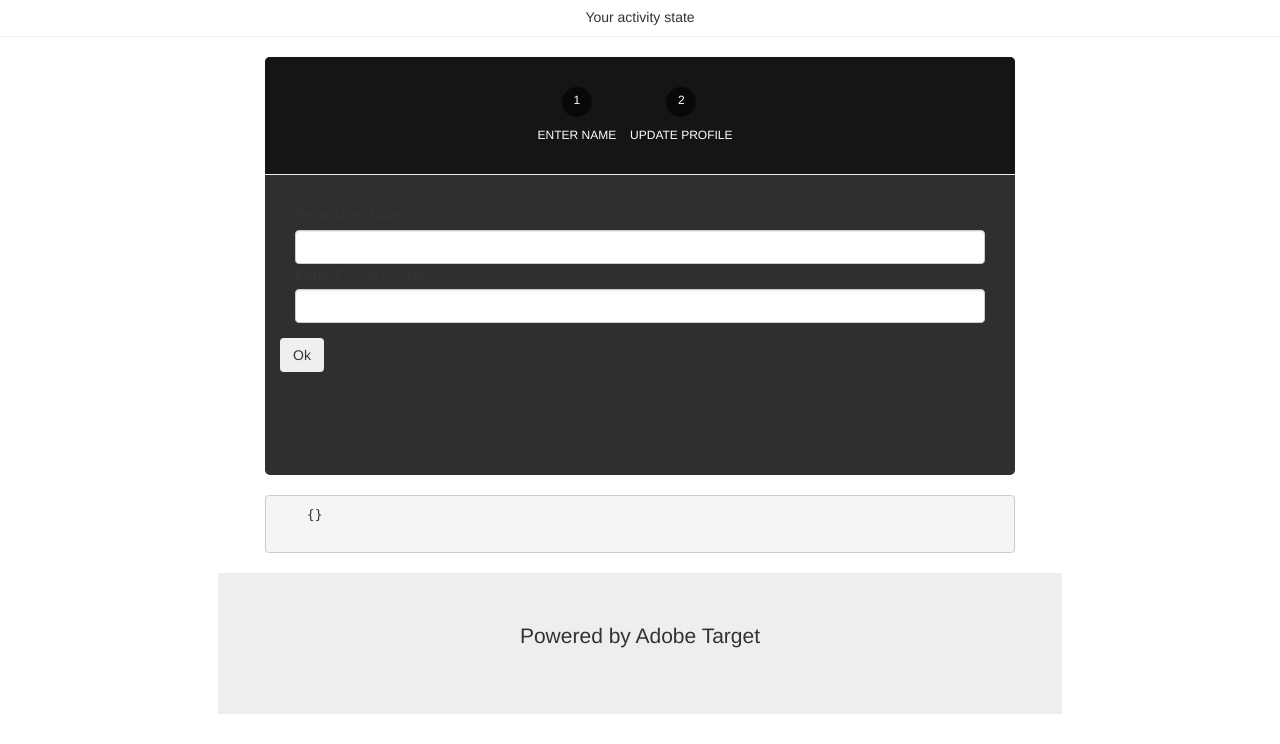
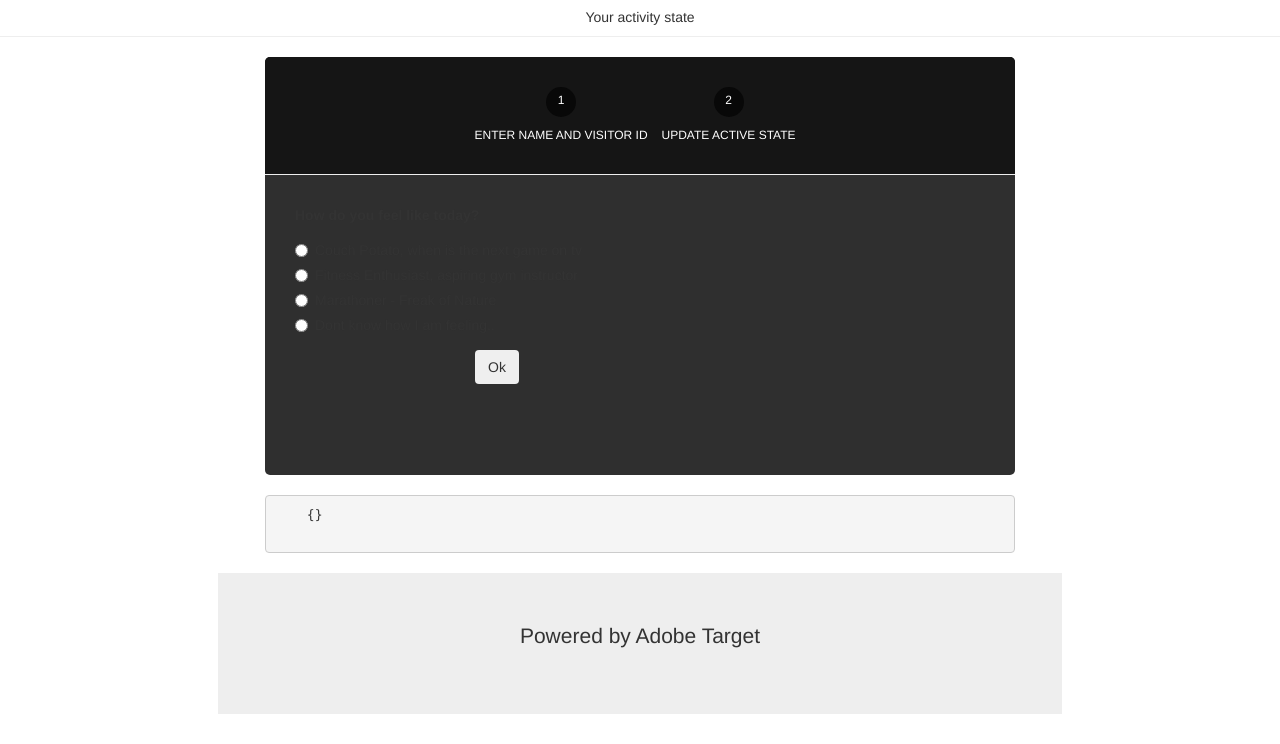
Before and after one commit to Adobe-Marketing-Cloud/target-iot-lab, a plain HTML site: page wellness-demo/index.html at #!/form/activeState in a window 1280 px wide. Shown: the part 96-840 px from the top of the page. Drawn offline with nearby package versions, Linux system fonts and the light colour scheme; some packages are replaced by stand-ins of ours; no server answers.

Commit message:
Updated the app with the activeState instead of mood

```diff
--- a/wellness-demo/form-mood.html
+++ b/wellness-demo/form-activeState.html
@@ -2,25 +2,25 @@
 <div class="form-group">
     <div class="radio">
         <label>
-            <input type="radio" ng-model="formData.mood" value="grim" >
-            Feeling Serious
+            <input type="radio" ng-model="formData.activeState" value="couchpotato" >
+            Couch Potato, when is the next game on tv
         </label>
     </div>
     <div class="radio">
         <label>
-            <input type="radio" ng-model="formData.mood" value="glad">
-            Warm and Happy
+            <input type="radio" ng-model="formData.activeState" value="fitnessfreak">
+            Fitness Enthusiast, aspiring gym instructor
         </label>
     </div>
     <div class="radio">
         <label>
-            <input type="radio" ng-model="formData.mood" value="angry">
-            Hot and Angry
+            <input type="radio" ng-model="formData.activeState" value="marathoner">
+            Marathoner - Freak of Nature
         </label>
     </div>
     <div class="radio">
         <label>
-            <input type="radio" ng-model="formData.mood" value="unknown">
+            <input type="radio" ng-model="formData.activeState" value="unknown">
             Dont know how I am feeling..
         </label>
     </div>
--- a/wellness-demo/form.html
+++ b/wellness-demo/form.html
@@ -8,8 +8,8 @@
                 <!-- the links to our nested states using relative paths -->
                 <!-- add the active class if the state matches our ui-sref -->
                 <div id="status-buttons" class="text-center">
-                    <a ui-sref-active="active" ui-sref=".profile"><span>1</span> Enter Name</a>
-                    <a ui-sref-active="active" ui-sref=".mood"><span>2</span> Update Profile</a>
+                    <a ui-sref-active="active" ui-sref=".profile"><span>1</span> Enter Name and Visitor ID</a>
+                    <a ui-sref-active="active" ui-sref=".activeState"><span>2</span> Update Active State</a>
                     <!--<a ui-sref-active="active" ui-sref=".confirmation"><span>3</span> Confirmation</a>-->
                 </div>
             </div>
--- a/wellness-demo/js/wellness-app.js
+++ b/wellness-demo/js/wellness-app.js
@@ -25,9 +25,9 @@ angular.module('wellnessApp', ['ngAnimate', 'ui.router'])
             })
 
             // url will be /form/interests
-            .state('form.mood', {
-                url: '/mood',
-                templateUrl: 'form-mood.html'
+            .state('form.activeState', {
+                url: '/activeState',
+                templateUrl: 'form-activeState.html'
             });
             //
             //// url will be /form/payment
@@ -55,10 +55,10 @@ angular.module('wellnessApp', ['ngAnimate', 'ui.router'])
             window.targetPageParamsAll = function() {
                 var profile = {};
                 var params = {};
-				if ($scope.formData.mood != '') {
-                	profile.mood = $scope.formData.mood;
+				if ($scope.formData.activeState != '') {
+                	profile.activeState = $scope.formData.activeState;
+				}
 
-				}
 				params.profile = profile;
 
                 params.name = $scope.formData.name;
```
Also changed, not shown: profileupdate.txt.
